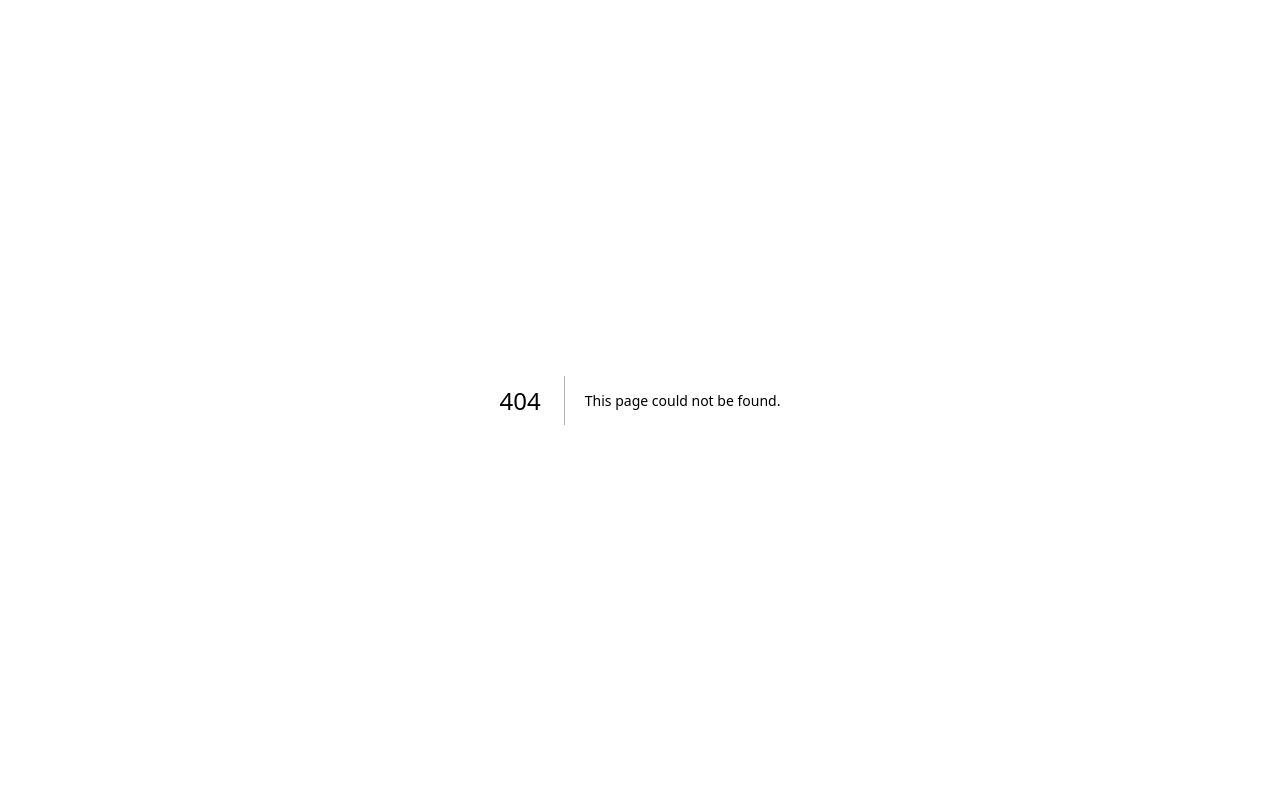
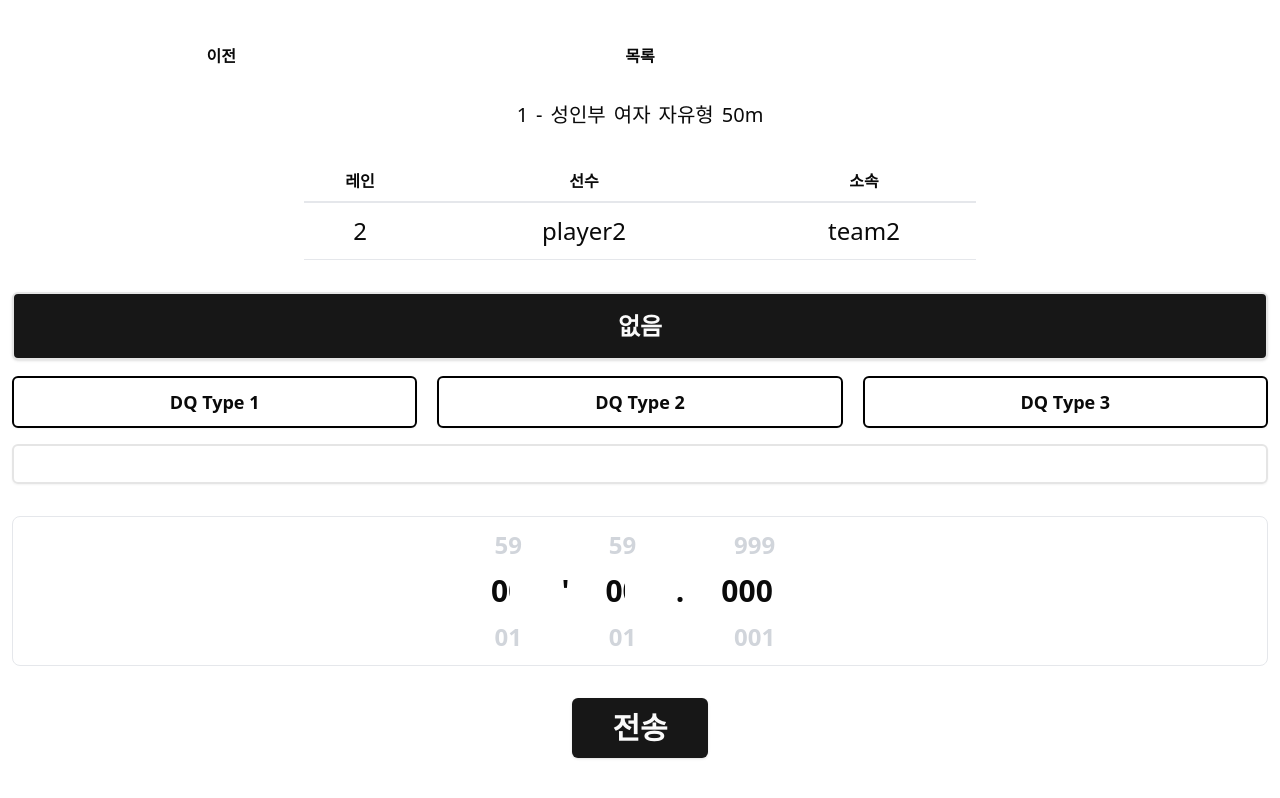
Before and after one commit to GangHyeokLee/BukguSwimming, a Next.js app: page /lane/1 in a window 1280 px wide. Before the commit this address had no page. Built offline with nearby package versions, Linux system fonts and the light colour scheme.

Commit message:
Refactor: remove old LanePage component and create new dynamic LanePage with lane data integration; add dummy lane data for testing and update FoulPanel button styling

```diff
--- /dev/null
+++ b/src/app/lane/[id]/page.tsx
@@ -0,0 +1,64 @@
+import LaneClientComponent from "@/components/lane/LaneClientComponent";
+import dummyLanes from "@/dummy/dummyLanes.json";
+import Link from "next/link";
+
+interface PageProps {
+    params: {
+        id: string;
+    };
+}
+
+export default async function LanePage({ params }: PageProps) {
+
+    const param = await params;
+    // const response = await apiClient.get("");
+    const response = dummyLanes[parseInt(param.id)];
+
+    return response ? (
+        <div className="px-3 flex flex-col justify-center items-center w-full h-screen gap-8">
+            <table className="w-full justify-between">
+                <thead>
+                    <tr>
+                        <th className="w-1/3 text-center">
+                            {response.previous ? <Link href={`/lane/${response.previous}`}>이전</Link> : <div></div>}
+                        </th>
+                        <th className="w-1/3 text-center">
+                            <Link href={`/lane`}>목록</Link>
+                        </th>
+                        <th className="w-1/3 text-center">
+                            {response.next && <Link href={`/lane/${response.next}`}>다음</Link>}
+                        </th>
+                    </tr>
+                </thead>
+            </table>
+            <div className="flex gap-2 justify-center items-center text-xl">
+                <p>{response.gameNumber}</p>
+                <p>-</p>
+                <p>{response.age}</p>
+                <p>{response.gender}</p>
+                <p>{response.event}</p>
+                <p>{response.distance}</p>
+            </div>
+            <table className="w-full max-w-2xl border-collapse">
+                <thead>
+                    <tr className="border-b-2 border-gray-200">
+                        <th className="py-2 text-center w-1/6">레인</th>
+                        <th className="py-2 text-center w-1/2">선수</th>
+                        <th className="py-2 text-center w-1/3">소속</th>
+                    </tr>
+                </thead>
+                <tbody>
+                    <tr className="border-b border-gray-200 text-2xl">
+                        <td className="py-3 text-center">{response.laneNumber}</td>
+                        <td className="py-3 text-center">{response.player}</td>
+                        <td className="py-3 text-center">{response.team}</td>
+                    </tr>
+                </tbody>
+            </table>
+            <LaneClientComponent />
+        </div>
+    )
+        : (
+            <div>Not Found</div>
+        )
+}
--- a/src/app/lane/page.tsx
+++ /dev/null
@@ -1,30 +0,0 @@
-
-
-// const dummyGame={
-//     type: "dummy",
-// }
-//
-// const dummyPlayer = {
-//     name: "test",
-//     team: "testteam",
-//     gender: "male",
-// }
-
-import LaneClientComponent from "@/components/lane/LaneClientComponent";
-
-export default function LanePage() {
-
-
-
-    return (
-        <div className="px-3 flex flex-col justify-center items-center w-full h-screen gap-8">
-            <div>
-                경기 이름과 화살표
-            </div>
-            <div>
-                선수 정보
-            </div>
-            <LaneClientComponent />
-        </div>
-    );
-}
--- a/src/components/lane/FoulPanel.tsx
+++ b/src/components/lane/FoulPanel.tsx
@@ -21,7 +21,7 @@ function FoulPanel({ foul, setFoul }: FoulPanelProps) {
 
   return (
     <div className="w-full flex flex-col gap-4">
-      <Button className="whitespace-nowrap text-2xl font-bold py-4 h-fit border-1"
+      <Button className="whitespace-nowrap text-2xl font-bold py-4 h-fit border-2"
         onClick={() => {
           setFoul("없음")
           setCustomFoul("")
--- /dev/null
+++ b/src/dummy/dummyLanes.json
@@ -0,0 +1,58 @@
+[
+  {
+    "player": "player1",
+    "team": "team1",
+    "laneNumber": 1,
+    "gameNumber": 1,
+    "event": "자유형",
+    "age": "성인부",
+    "gender": "남자",
+    "distance": "50m",
+    "next": 2
+  },
+  {
+    "player": "player2",
+    "team": "team2",
+    "laneNumber": 2,
+    "gameNumber": 1,
+    "event": "자유형",
+    "age": "성인부",
+    "gender": "여자",
+    "distance": "50m",
+    "previous": 1
+  },
+  {
+    "player": "player3",
+    "team": "team3",
+    "laneNumber": 1,
+    "gameNumber": 2,
+    "event": "자유형",
+    "age": "초등부",
+    "gender": "남자",
+    "distance": "50m",
+    "next": 2
+  },
+  {
+    "player": "player4",
+    "team": "team4",
+    "laneNumber": 2,
+    "gameNumber": 2,
+    "event": "자유형",
+    "age": "초등부",
+    "gender": "남자",
+    "distance": "50m",
+    "previous": 1,
+    "next": 3
+  },
+  {
+    "player": "player5",
+    "team": "team5",
+    "laneNumber": 2,
+    "gameNumber": 3,
+    "event": "자유형",
+    "age": "초등부",
+    "gender": "여자",
+    "distance": "50m",
+    "previous": 2
+  }
+]
```
